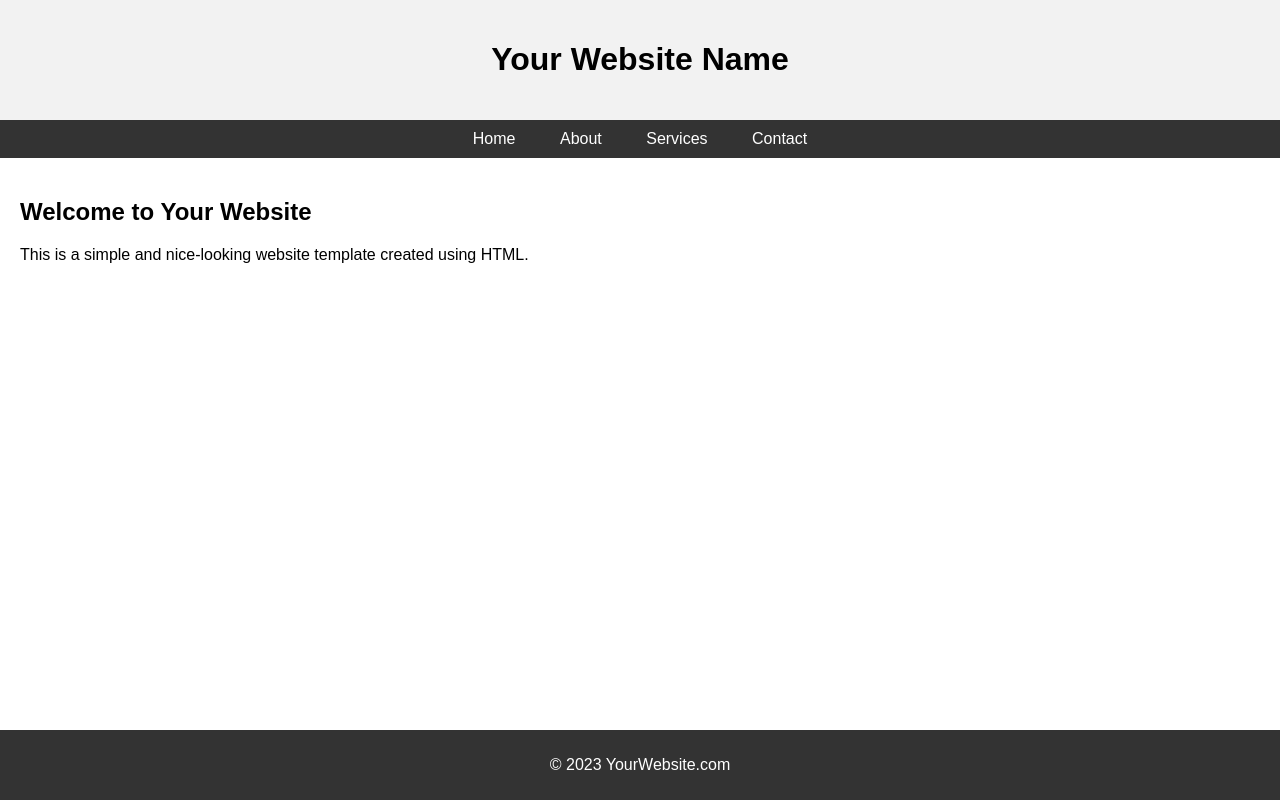
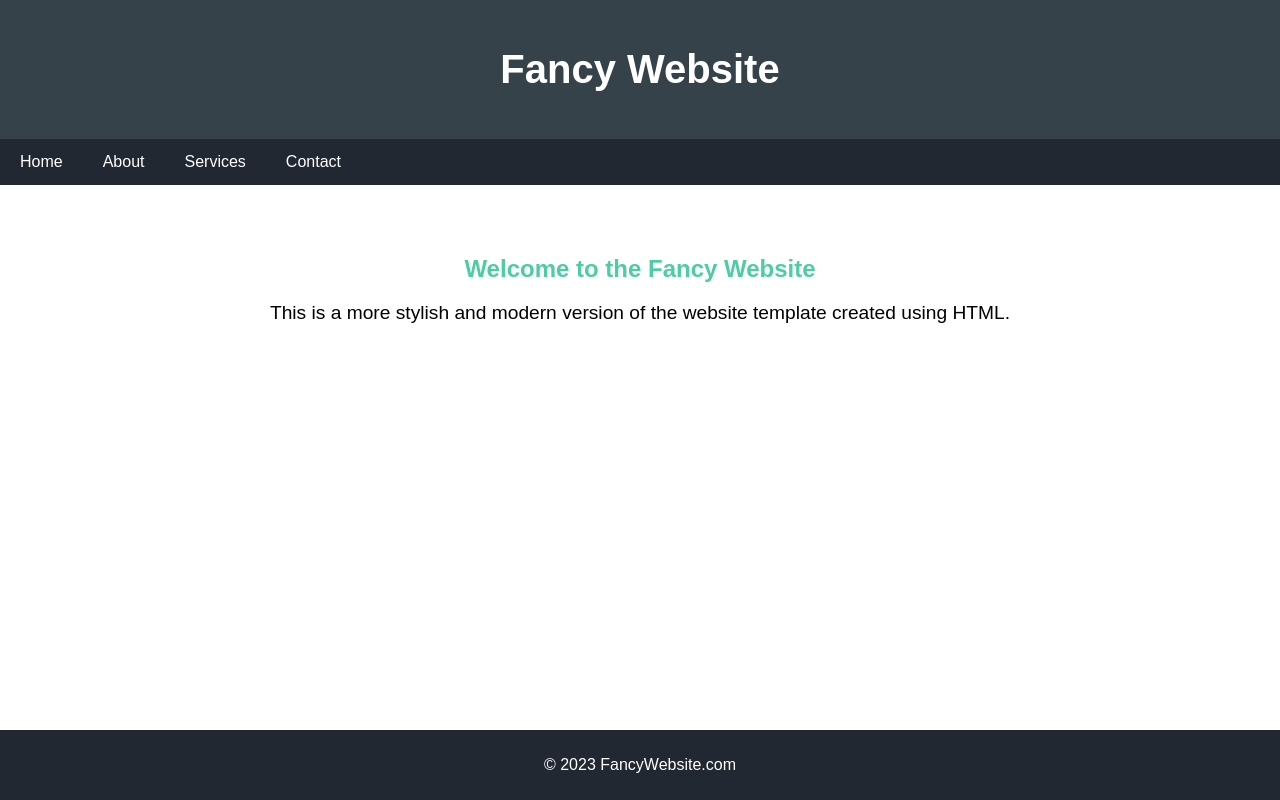
Before and after one commit to zacharyvig/zacharyvig.github.io, a plain HTML site: page index.html in a window 1280 px wide. Drawn offline with Linux system fonts and the light colour scheme.

Commit message:
Update index.html

```diff
--- a/index.html
+++ b/index.html
@@ -3,41 +3,45 @@
 <head>
     <meta charset="UTF-8">
     <meta name="viewport" content="width=device-width, initial-scale=1.0">
-    <title>Your Website Title</title>
+    <title>Fancy Website</title>
     <style>
         body {
-            font-family: Arial, sans-serif;
+            font-family: 'Arial', sans-serif;
             margin: 0;
             padding: 0;
         }
         header {
-            background-color: #f2f2f2;
-            padding: 20px 0;
+            background-color: #35424a;
+            color: #ffffff;
+            padding: 20px;
             text-align: center;
         }
         nav {
-            background-color: #333;
-            color: #fff;
+            background-color: #222831;
+            overflow: hidden;
+        }
+        nav a {
+            float: left;
+            display: block;
+            color: #ffffff;
+            text-align: center;
+            padding: 14px 20px;
+            text-decoration: none;
+        }
+        nav a:hover {
+            background-color: #4ecca3;
+            color: #222831;
+        }
+        section {
+            padding: 50px;
+            text-align: center;
+        }
+        footer {
+            background-color: #222831;
+            color: #ffffff;
             text-align: center;
             padding: 10px 0;
-        }
-        nav a {
-            color: #fff;
-            text-decoration: none;
-            padding: 14px 20px;
-        }
-        nav a:hover {
-            background-color: #555;
-        }
-        section {
-            padding: 20px;
-        }
-        footer {
-            background-color: #333;
-            color: #fff;
-            text-align: center;
-            padding: 10px 0;
-            position: absolute;
+            position: fixed;
             bottom: 0;
             width: 100%;
         }
@@ -45,7 +49,7 @@
 </head>
 <body>
     <header>
-        <h1>Your Website Name</h1>
+        <h1 style="font-size: 2.5em;">Fancy Website</h1>
     </header>
     <nav>
         <a href="#">Home</a>
@@ -54,11 +58,11 @@
         <a href="#">Contact</a>
     </nav>
     <section>
-        <h2>Welcome to Your Website</h2>
-        <p>This is a simple and nice-looking website template created using HTML.</p>
+        <h2 style="color: #4ecca3;">Welcome to the Fancy Website</h2>
+        <p style="font-size: 1.2em;">This is a more stylish and modern version of the website template created using HTML.</p>
     </section>
     <footer>
-        <p>&copy; 2023 YourWebsite.com</p>
+        <p>&copy; 2023 FancyWebsite.com</p>
     </footer>
 </body>
 </html>
```
